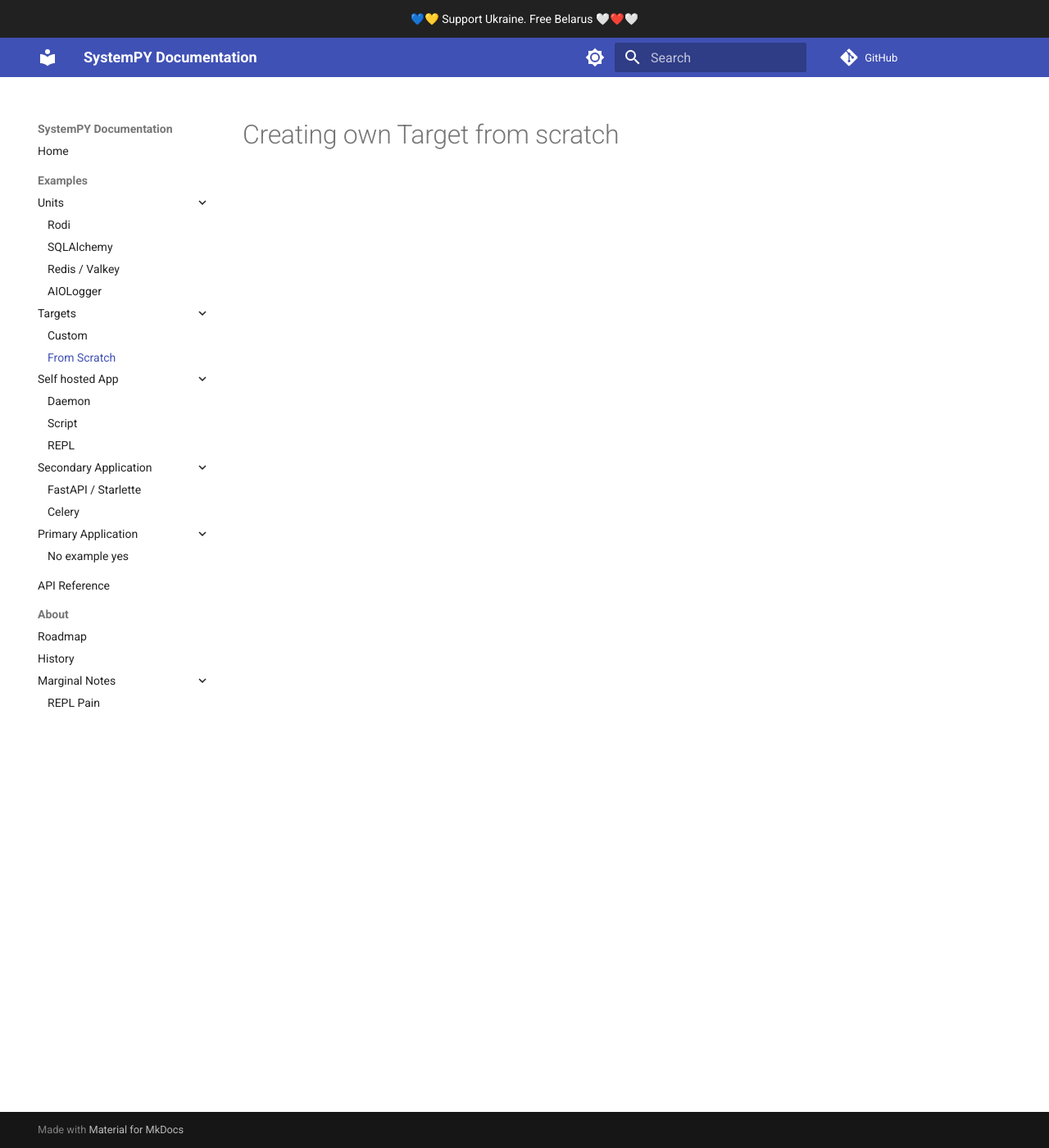
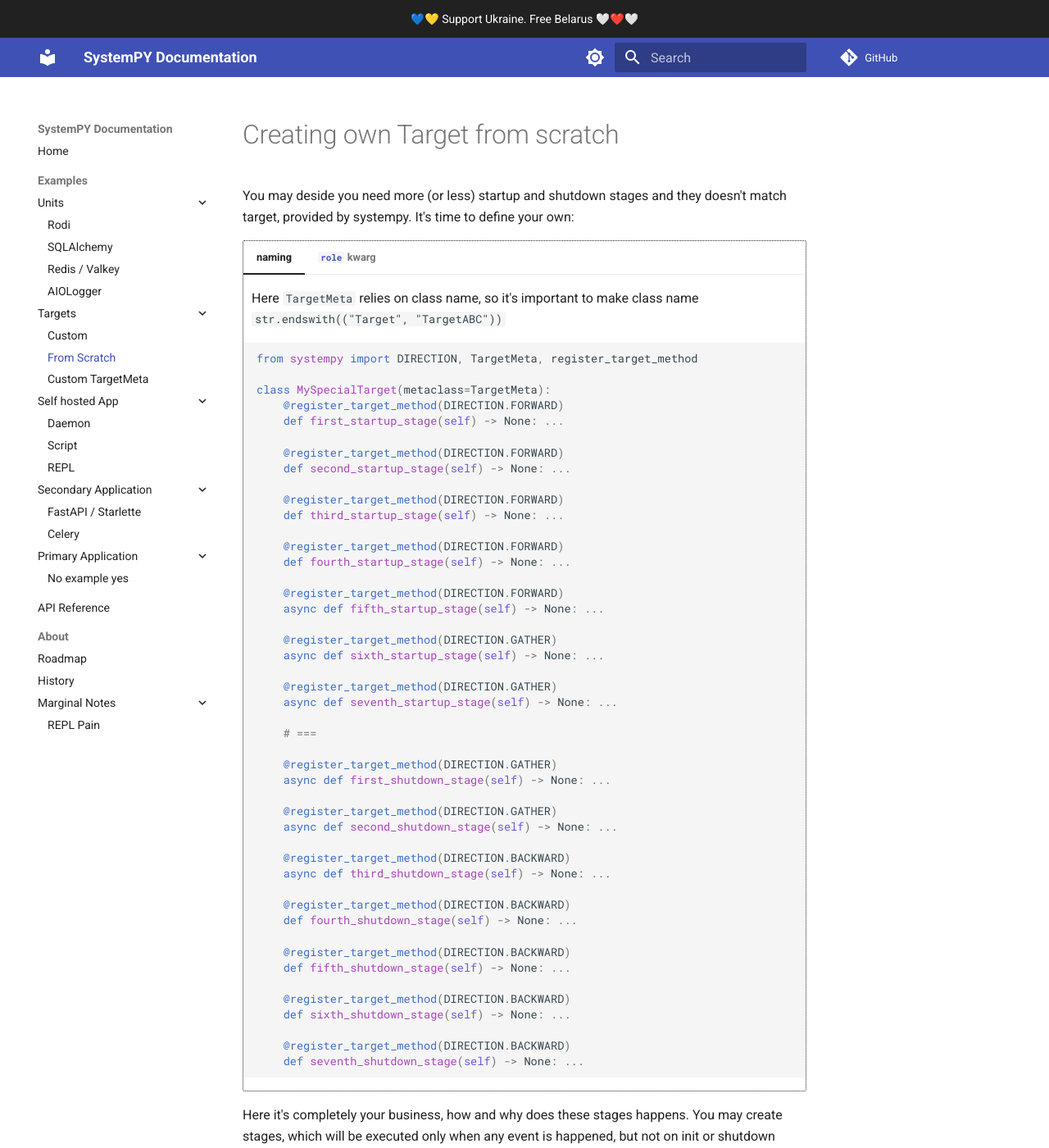
Before and after one commit to kai3341/systemPY, an MkDocs documentation site: the page built from docs/examples/target/from-scratch.md, in a window 1280 px wide and 1400 px high. Shown: the whole window at 82% size. Built offline with MkDocs 1.6.1 and Material for MkDocs 9.7.7, drawn with Linux system fonts in a browser that asks for light colours; comment, search, counter and statistics services are not loaded.

Commit message:
Compose `register_hook_{before,after}` and `register_target_method`, update docs, add docs about `Target`

````diff
--- a/docs/examples/target/from-scratch.md
+++ b/docs/examples/target/from-scratch.md
@@ -1 +1,116 @@
 # Creating own Target from scratch
+
+You may deside you need more (or less) startup and shutdown stages and they
+doesn't match target, provided by systempy. It's time to define your own:
+
+=== "naming"
+
+    Here `TargetMeta` relies on class name, so it's important to make class name
+    `str.endswith(("Target", "TargetABC"))`
+
+    ```python
+    from systempy import DIRECTION, TargetMeta, register_target_method
+
+    class MySpecialTarget(metaclass=TargetMeta):
+        @register_target_method(DIRECTION.FORWARD)
+        def first_startup_stage(self) -> None: ...
+
+        @register_target_method(DIRECTION.FORWARD)
+        def second_startup_stage(self) -> None: ...
+
+        @register_target_method(DIRECTION.FORWARD)
+        def third_startup_stage(self) -> None: ...
+
+        @register_target_method(DIRECTION.FORWARD)
+        def fourth_startup_stage(self) -> None: ...
+
+        @register_target_method(DIRECTION.FORWARD)
+        async def fifth_startup_stage(self) -> None: ...
+
+        @register_target_method(DIRECTION.GATHER)
+        async def sixth_startup_stage(self) -> None: ...
+
+        @register_target_method(DIRECTION.GATHER)
+        async def seventh_startup_stage(self) -> None: ...
+
+        # ===
+
+        @register_target_method(DIRECTION.GATHER)
+        async def first_shutdown_stage(self) -> None: ...
+
+        @register_target_method(DIRECTION.GATHER)
+        async def second_shutdown_stage(self) -> None: ...
+
+        @register_target_method(DIRECTION.BACKWARD)
+        async def third_shutdown_stage(self) -> None: ...
+
+        @register_target_method(DIRECTION.BACKWARD)
+        def fourth_shutdown_stage(self) -> None: ...
+
+        @register_target_method(DIRECTION.BACKWARD)
+        def fifth_shutdown_stage(self) -> None: ...
+
+        @register_target_method(DIRECTION.BACKWARD)
+        def sixth_shutdown_stage(self) -> None: ...
+
+        @register_target_method(DIRECTION.BACKWARD)
+        def seventh_shutdown_stage(self) -> None: ...
+    ```
+
+=== "`role` kwarg"
+
+    Here `TargetMeta` relies on explicit `role` kwarg and doesn't check class
+    name, so you may give your class arbitrary name
+
+    ```python
+    from systempy import DIRECTION, ROLE, TargetMeta, register_target_method
+
+    class MySpecialTarget(metaclass=TargetMeta, role=ROLE.TARGET):
+        @register_target_method(DIRECTION.FORWARD)
+        def first_startup_stage(self) -> None: ...
+
+        @register_target_method(DIRECTION.FORWARD)
+        def second_startup_stage(self) -> None: ...
+
+        @register_target_method(DIRECTION.FORWARD)
+        def third_startup_stage(self) -> None: ...
+
+        @register_target_method(DIRECTION.FORWARD)
+        def fourth_startup_stage(self) -> None: ...
+
+        @register_target_method(DIRECTION.FORWARD)
+        async def fifth_startup_stage(self) -> None: ...
+
+        @register_target_method(DIRECTION.GATHER)
+        async def sixth_startup_stage(self) -> None: ...
+
+        @register_target_method(DIRECTION.GATHER)
+        async def seventh_startup_stage(self) -> None: ...
+
+        # ===
+
+        @register_target_method(DIRECTION.GATHER)
+        async def first_shutdown_stage(self) -> None: ...
+
+        @register_target_method(DIRECTION.GATHER)
+        async def second_shutdown_stage(self) -> None: ...
+
+        @register_target_method(DIRECTION.BACKWARD)
+        async def third_shutdown_stage(self) -> None: ...
+
+        @register_target_method(DIRECTION.BACKWARD)
+        def fourth_shutdown_stage(self) -> None: ...
+
+        @register_target_method(DIRECTION.BACKWARD)
+        def fifth_shutdown_stage(self) -> None: ...
+
+        @register_target_method(DIRECTION.BACKWARD)
+        def sixth_shutdown_stage(self) -> None: ...
+
+        @register_target_method(DIRECTION.BACKWARD)
+        def seventh_shutdown_stage(self) -> None: ...
+    ```
+
+Here it's completely your business, how and why does these stages happens. You
+may create stages, which will be executed only when any event is happened, but
+not on init or shutdown
--- a/mkdocs.yml
+++ b/mkdocs.yml
@@ -14,8 +14,9 @@ nav:
           - Redis / Valkey: examples/unit/redis.md
           - AIOLogger: examples/unit/aiologger.md
       - Targets:
-          - Custom: examples/target/custom.md
+          - Custom: examples/target/custom-target.md
           - From Scratch: examples/target/from-scratch.md
+          - Custom TargetMeta: examples/target/custom-target-meta.md
       - Self hosted App:
           - Daemon: examples/self-hosted/daemon.md
           - Script: examples/self-hosted/script.md
````
Also changed, not shown: docs/examples/self-hosted/daemon.md (+8 -16 lines), docs/examples/target/custom-target-meta.md (added, +7 -0 lines), docs/examples/target/custom-target.md (added, +46 -0 lines), docs/examples/target/custom.md (deleted, +0 -1 lines), docs/index.md (+6 -8 lines), 4 other files.
